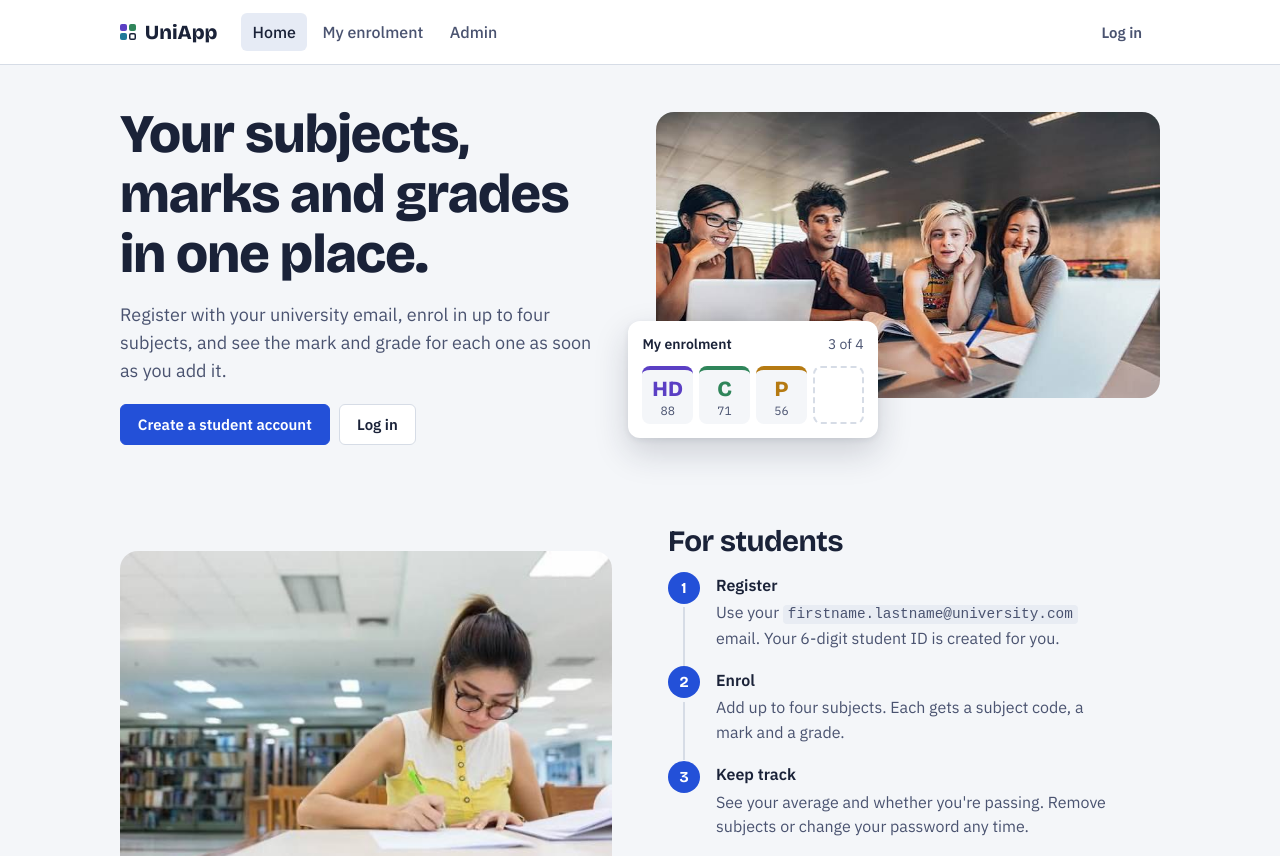
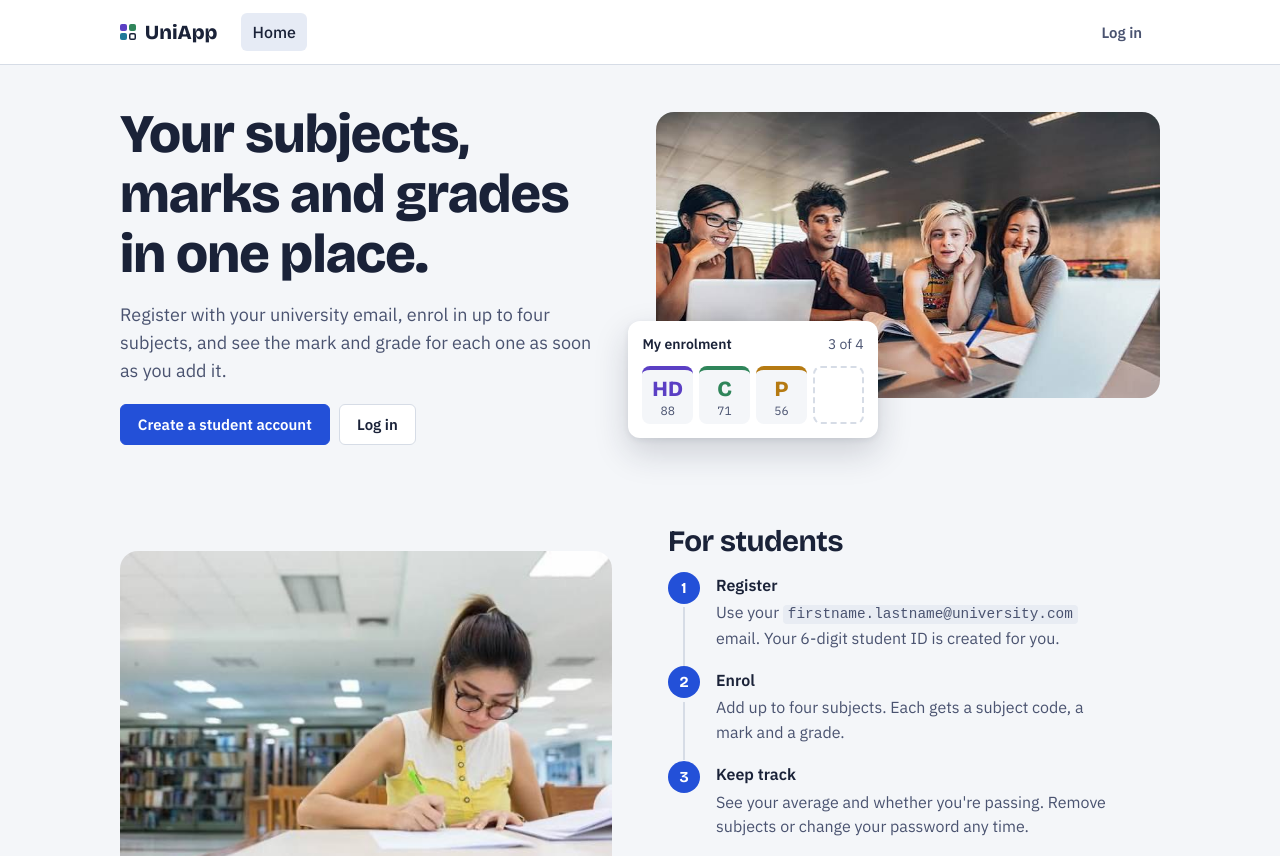
Before and after one commit to Pathetic384/UniApp, a React (Vite) app in the folder frontend/: page / in a window 1280 px wide. Shown: the top 856 px of the page. Built offline with nearby package versions, Linux system fonts and the light colour scheme; no server answers.

Commit message:
Feat: Update navigation bar

```diff
--- a/frontend/src/components/Layout.jsx
+++ b/frontend/src/components/Layout.jsx
@@ -17,8 +17,6 @@ export default function Layout() {
           </NavLink>
           <nav className="mainnav">
             <NavLink to="/" end>Home</NavLink>
-            <NavLink to={student ? "/student" : "/login"}>My enrolment</NavLink>
-            <NavLink to="/admin">Admin</NavLink>
           </nav>
           <div className="session">
             {student ? (
```
